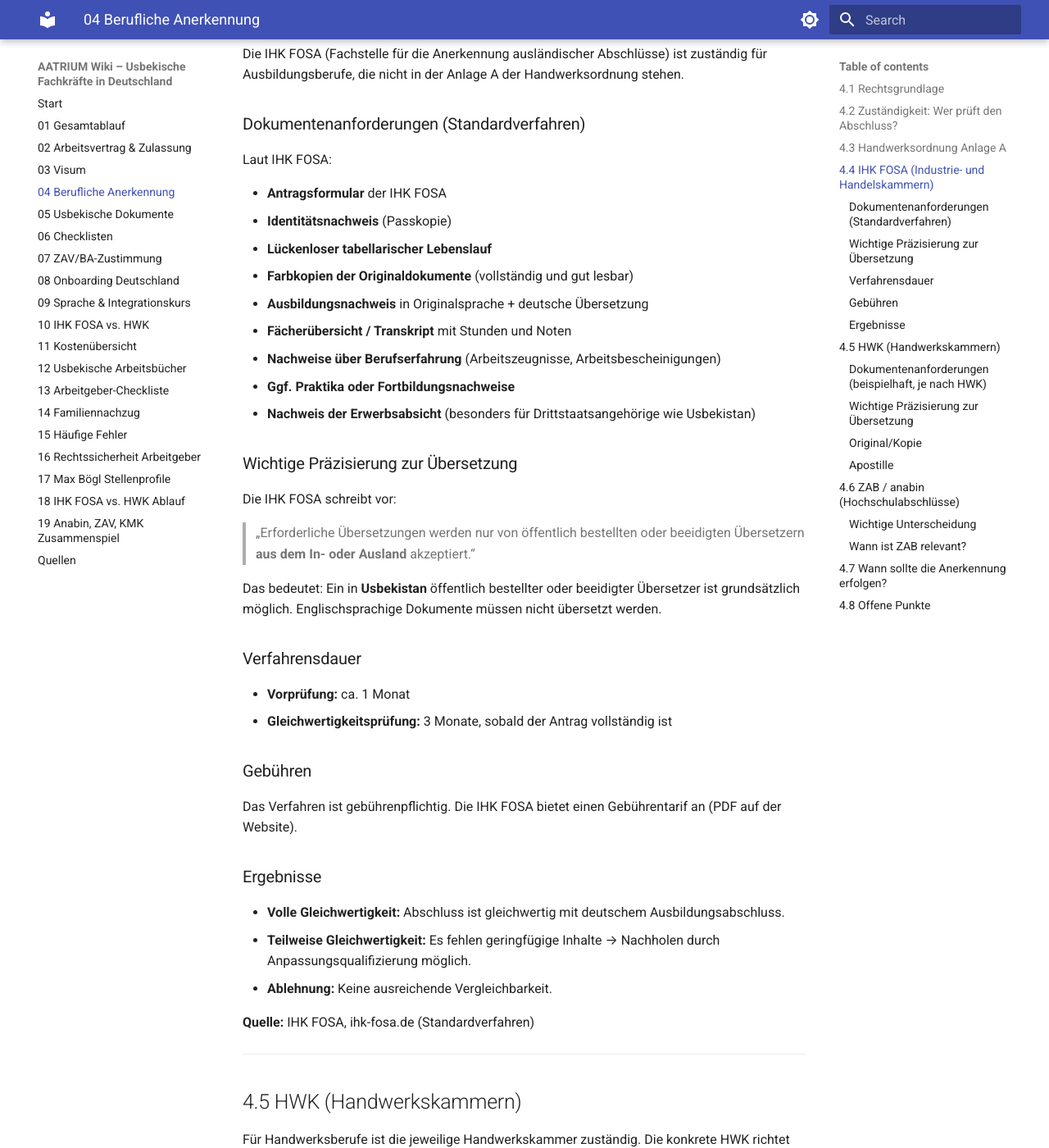
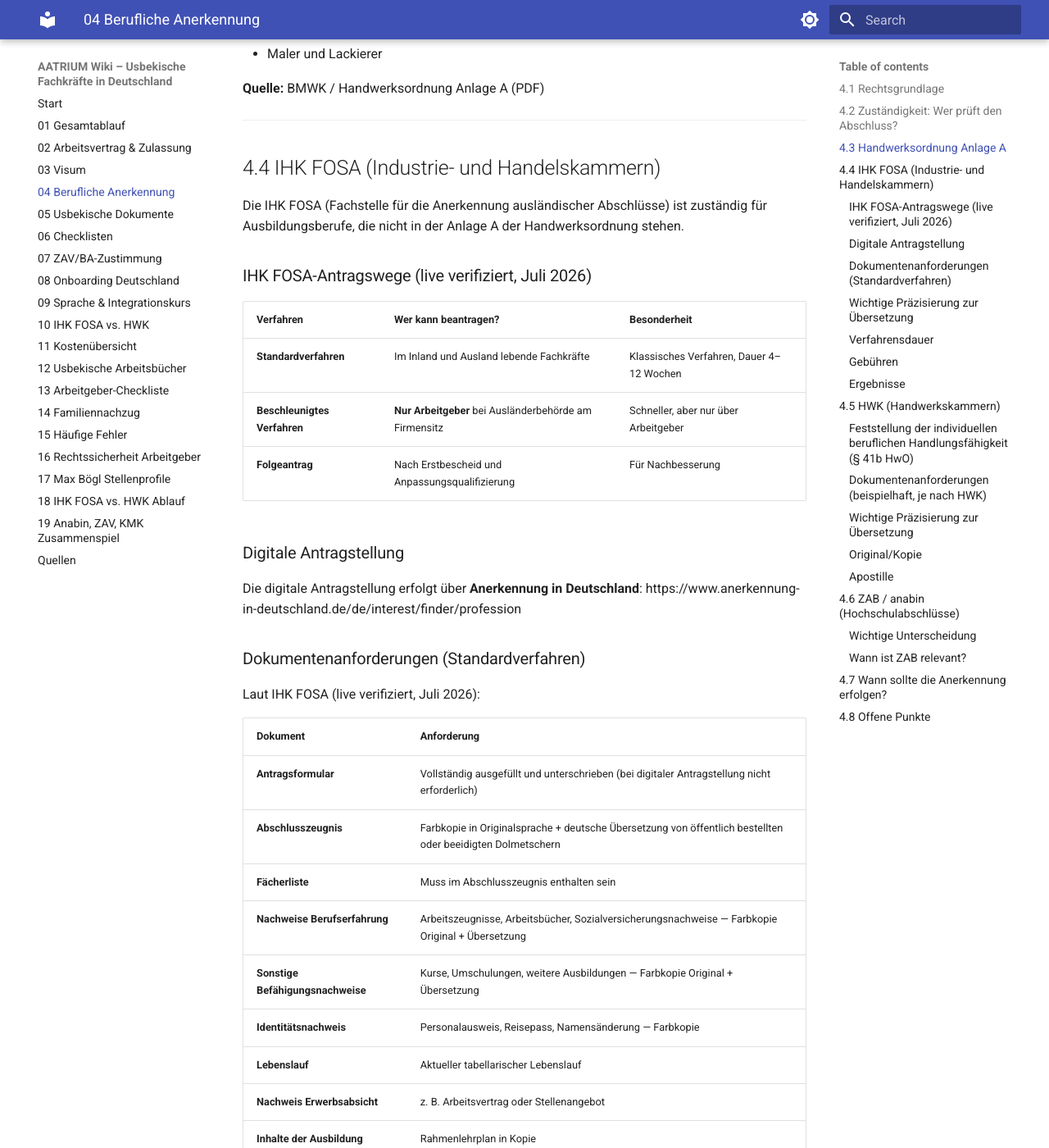
Before and after one commit to benedikt-aatrium/wiki-usbekische-fachkraefte, an MkDocs documentation site: the page built from docs/04_berufliche_anerkennung.md, in a window 1280 px wide and 1400 px high, scrolled down 1632 px. Shown: the whole window at 82% size. Built offline with MkDocs 1.6.1 and Material for MkDocs 9.7.7, drawn with Linux system fonts in a browser that asks for light colours; some of the changed text lies outside the part shown.

Commit message:
Artikel 04: Rechtsgrundlagen ergänzt (BBiG §50, HwO §41b/§123a), IHK-FOSA-Details konkretisiert (Antragswege, digitale Antragstellung, Unterlagen-Liste, Formular-Links), Stand aktualisiert

```diff
--- a/docs/04_berufliche_anerkennung.md
+++ b/docs/04_berufliche_anerkennung.md
@@ -2,8 +2,8 @@
 
 > **Ziel:** Den usbekischen Ausbildungs- oder Hochschulabschluss in Deutschland anerkennen lassen, um eine qualifizierte Beschäftigung zu ermöglichen.
 
-**Stand:** 2026-07-10
-**Quellen:** Anerkennung-in-Deutschland.de, IHK FOSA, ZAB, HWK, BMWK/Handwerksordnung
+**Stand:** 2026-07-17 (aktualisiert mit IHK-FOSA-Details und Rechtsgrundlagen aus Artikel 17/18/19)
+**Quellen:** Anerkennung-in-Deutschland.de, IHK FOSA, ZAB, HWK, BMWK/Handwerksordnung, BBiG, HwO
 
 ---
 
@@ -11,7 +11,12 @@
 
 Das **Berufsqualifikationsfeststellungsgesetz (BQFG)** regelt die Anerkennung ausländischer Berufsabschlüsse. Jeder, der einen im Ausland erworbenen Berufsabschluss hat, kann eine Feststellung der Gleichwertigkeit beantragen.
 
-**Quelle:** BQFG; anerkennung-in-deutschland.de
+Zusätzlich gelten:
+- **BBiG § 50**: Gleichstellung von Prüfungszeugnissen (IHK FOSA)
+- **HwO § 41b**: Feststellung der individuellen beruflichen Handlungsfähigkeit (HWK, seit 1.1.2025)
+- **HwO § 123a**: Übergangsvorschriften
+
+**Quelle:** BQFG; BBiG § 50; HwO § 41b; anerkennung-in-deutschland.de
 
 ---
 
@@ -19,11 +24,11 @@ Das **Berufsqualifikationsfeststellungsgesetz (BQFG)** regelt die Anerkennung au
 
 Die Zuständigkeit hängt vom deutschen **Referenzberuf** ab, nicht nur vom ausländischen Abschlusstitel.
 
-| Referenzberuf | Zuständige Stelle | Beispiele |
-|---|---|---|
-| **Handwerksberuf** (Anlage A Handwerksordnung) | **Handwerkskammer (HWK)** am Wohn-/Arbeitsort | Maurer, Betonbauer, Straßenbauer, Elektrotechniker, Schlosser |
-| **Industrie-/Handels-/Dienstleistungsberuf** | **IHK FOSA** | Industriemechaniker, Kaufmann, Büromanagement |
-| **Hochschulabschluss** | **ZAB / anabin** | Bachelor, Master, Diplom (Universität) |
+|| Referenzberuf | Zuständige Stelle | Rechtsgrundlage | Beispiele |
+||---|---|---|---|
+|| **Handwerksberuf** (Anlage A Handwerksordnung) | **Handwerkskammer (HWK)** am Wohn-/Arbeitsort | § 41b HwO | Maurer, Betonbauer, Straßenbauer, Elektrotechniker, Schlosser |
+|| **Industrie-/Handels-/Dienstleistungsberuf** | **IHK FOSA** | § 50 BBiG | Industriemechaniker, Kaufmann, Büromanagement |
+|| **Hochschulabschluss** | **ZAB / anabin** | — | Bachelor, Master, Diplom (Universität) |
 
 **Wichtig:** Die Wahl des richtigen Referenzberufs ist entscheidend. Ein falsche Wahl kann zu Ablehnung oder längerem Verfahren führen.
 
@@ -50,19 +55,33 @@ Die Anlage A zur Handwerksordnung listet alle **zulassungspflichtigen Handwerke*
 
 Die IHK FOSA (Fachstelle für die Anerkennung ausländischer Abschlüsse) ist zuständig für Ausbildungsberufe, die nicht in der Anlage A der Handwerksordnung stehen.
 
+### IHK FOSA-Antragswege (live verifiziert, Juli 2026)
+
+| Verfahren | Wer kann beantragen? | Besonderheit |
+|-----------|----------------------|--------------|
+| **Standardverfahren** | Im Inland und Ausland lebende Fachkräfte | Klassisches Verfahren, Dauer 4–12 Wochen |
+| **Beschleunigtes Verfahren** | **Nur Arbeitgeber** bei Ausländerbehörde am Firmensitz | Schneller, aber nur über Arbeitgeber |
+| **Folgeantrag** | Nach Erstbescheid und Anpassungsqualifizierung | Für Nachbesserung |
+
+### Digitale Antragstellung
+
+Die digitale Antragstellung erfolgt über **Anerkennung in Deutschland**: https://www.anerkennung-in-deutschland.de/de/interest/finder/profession
+
 ### Dokumentenanforderungen (Standardverfahren)
 
-Laut IHK FOSA:
+Laut IHK FOSA (live verifiziert, Juli 2026):
 
-- **Antragsformular** der IHK FOSA
-- **Identitätsnachweis** (Passkopie)
-- **Lückenloser tabellarischer Lebenslauf**
-- **Farbkopien der Originaldokumente** (vollständig und gut lesbar)
-- **Ausbildungsnachweis** in Originalsprache + deutsche Übersetzung
-- **Fächerübersicht / Transkript** mit Stunden und Noten
-- **Nachweise über Berufserfahrung** (Arbeitszeugnisse, Arbeitsbescheinigungen)
-- **Ggf. Praktika oder Fortbildungsnachweise**
-- **Nachweis der Erwerbsabsicht** (besonders für Drittstaatsangehörige wie Usbekistan)
+| Dokument | Anforderung |
+|----------|-------------|
+| **Antragsformular** | Vollständig ausgefüllt und unterschrieben (bei digitaler Antragstellung nicht erforderlich) |
+| **Abschlusszeugnis** | Farbkopie in Originalsprache + deutsche Übersetzung von öffentlich bestellten oder beeidigten Dolmetschern |
+| **Fächerliste** | Muss im Abschlusszeugnis enthalten sein |
+| **Nachweise Berufserfahrung** | Arbeitszeugnisse, Arbeitsbücher, Sozialversicherungsnachweise — Farbkopie Original + Übersetzung |
+| **Sonstige Befähigungsnachweise** | Kurse, Umschulungen, weitere Ausbildungen — Farbkopie Original + Übersetzung |
+| **Identitätsnachweis** | Personalausweis, Reisepass, Namensänderung — Farbkopie |
+| **Lebenslauf** | Aktueller tabellarischer Lebenslauf |
+| **Nachweis Erwerbsabsicht** | z. B. Arbeitsvertrag oder Stellenangebot |
+| **Inhalte der Ausbildung** | Rahmenlehrplan in Kopie |
 
 ### Wichtige Präzisierung zur Übersetzung
 
@@ -87,13 +108,21 @@ Das Verfahren ist gebührenpflichtig. Die IHK FOSA bietet einen Gebührentarif a
 - **Teilweise Gleichwertigkeit:** Es fehlen geringfügige Inhalte → Nachholen durch Anpassungsqualifizierung möglich.
 - **Ablehnung:** Keine ausreichende Vergleichbarkeit.
 
-**Quelle:** IHK FOSA, ihk-fosa.de (Standardverfahren)
+**Quelle:** IHK FOSA, ihk-fosa.de (live verifiziert, Juli 2026)
+- Antragsformular (PDF): https://www.ihk-fosa.de/fileadmin/Dateien/Antragsformular/IHK_FOSA_Antrag_S.pdf
+- Vollmacht Einzelpersonen: https://www.ihk-fosa.de/fileadmin/Dateien/Antragsformular/Vollmacht_allgemein.pdf
+- Vollmacht Arbeitgeber: https://www.ihk-fosa.de/fileadmin/Dateien/Antragsformular/Vollmacht_Arbeitgeber.pdf
+- Standardverfahren: https://www.ihk-fosa.de/antragstellung/standard-verfahren/
 
 ---
 
 ## 4.5 HWK (Handwerkskammern)
 
 Für Handwerksberufe ist die jeweilige Handwerkskammer zuständig. Die konkrete HWK richtet sich nach dem Arbeitsort des Kandidaten.
+
+### Feststellung der individuellen beruflichen Handlungsfähigkeit (§ 41b HwO)
+
+Seit dem 1. Januar 2025 gilt § 41b HwO für die Feststellung der individuellen beruflichen Handlungsfähigkeit in Handwerksberufen. Das bedeutet: Auch ohne klassische deutsche Gesellenprüfung kann die HWK die Gleichwertigkeit einer usbekischen Ausbildung feststellen, wenn die individuelle berufliche Handlungsfähigkeit überwiegend oder vollständig vergleichbar ist.
 
 ### Dokumentenanforderungen (beispielhaft, je nach HWK)
 
@@ -143,11 +172,11 @@ Die **Zentralstelle für ausländisches Bildungswesen (ZAB)** bewertet im „ana
 
 ## 4.7 Wann sollte die Anerkennung erfolgen?
 
-| Zeitpunkt | Vor- und Nachteile |
-|---|---|
-| **Vor dem Visum** | Kann die Zustimmung der BA/ZAV erleichtern; verlängert aber den Prozess |
-| **Während des Visumverfahrens** | Möglich; Kandidat muss Dokumente rechtzeitig bereitstellen |
-| **Nach der Einreise** | Praktisch, wenn Dokumente fehlen; kann aber Arbeitserlaubnis/ZAV-Zustimmung verzögern |
+|| Zeitpunkt | Vor- und Nachteile |
+||---|---|
+|| **Vor dem Visum** | Kann die Zustimmung der BA/ZAV erleichtern; verlängert aber den Prozess |
+|| **Während des Visumverfahrens** | Möglich; Kandidat muss Dokumente rechtzeitig bereitstellen |
+|| **Nach der Einreise** | Praktisch, wenn Dokumente fehlen; kann aber Arbeitserlaubnis/ZAV-Zustimmung verzögern |
 
 **Empfehlung:** So früh wie möglich prüfen, ob Anerkennung notwendig ist. Bei klarer Zuordnung zu einem Handwerksberuf mit Fachkräftemangel kann die Anerkennung auch nachgereicht werden.
 
@@ -164,8 +193,10 @@ Die **Zentralstelle für ausländisches Bildungswesen (ZAB)** bewertet im „ana
 
 **Zusammenfassung:**
 
-- Handwerk → HWK, Industrie/Handel → IHK FOSA, Hochschule → ZAB.
+- Handwerk → HWK (§ 41b HwO), Industrie/Handel → IHK FOSA (§ 50 BBiG), Hochschule → ZAB.
 - IHK FOSA akzeptiert ausländische Übersetzer, HWK meist nicht.
 - Anerkennung braucht meist keine Originalurkunden, keine Apostille.
 - Die richtige Wahl des Referenzberufs ist entscheidend.
 - Die Diplom-Anlage (Ilova) ist oft wichtiger als das Diplom selbst.
+- IHK FOSA bietet drei Antragswege: Standard, beschleunigt (nur Arbeitgeber), Folgeantrag.
+- Digitale Antragstellung über Anerkennung in Deutschland möglich.
```
Also changed, not shown: other parts of docs/04_berufliche_anerkennung.md (+3 -1 lines).
